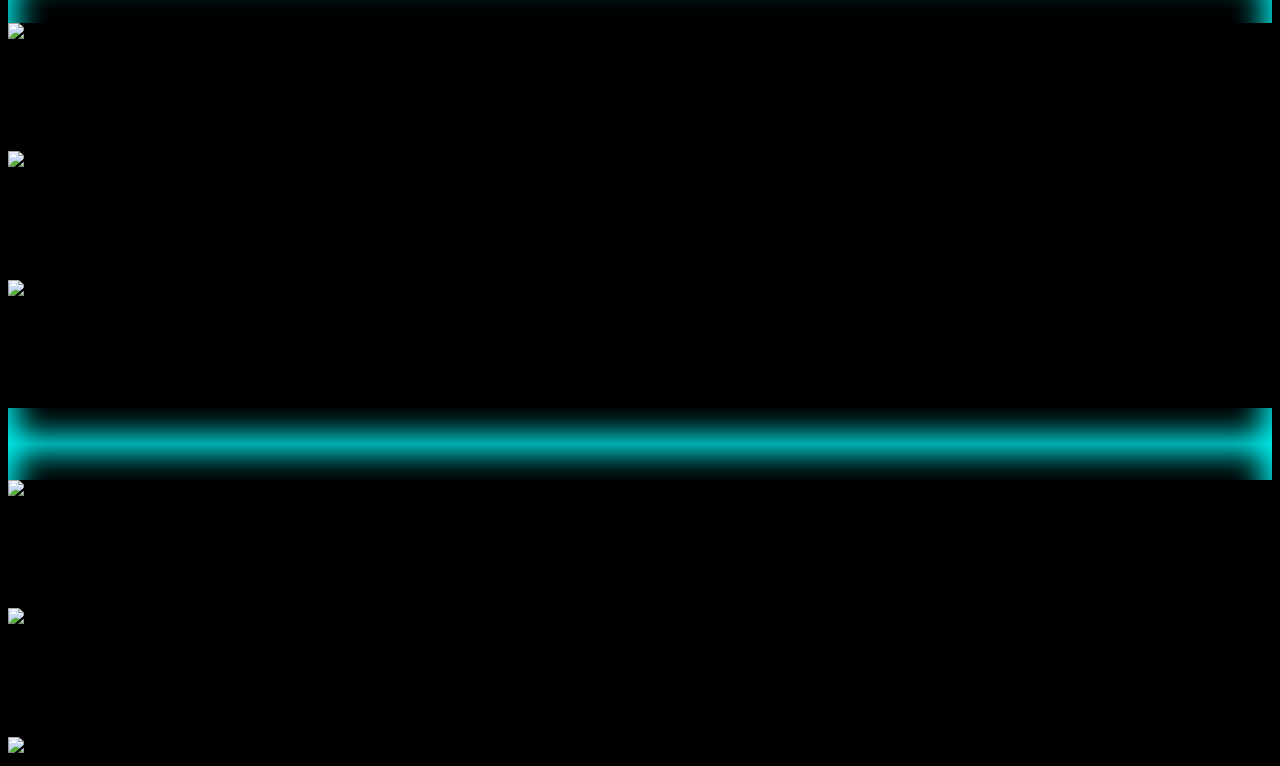
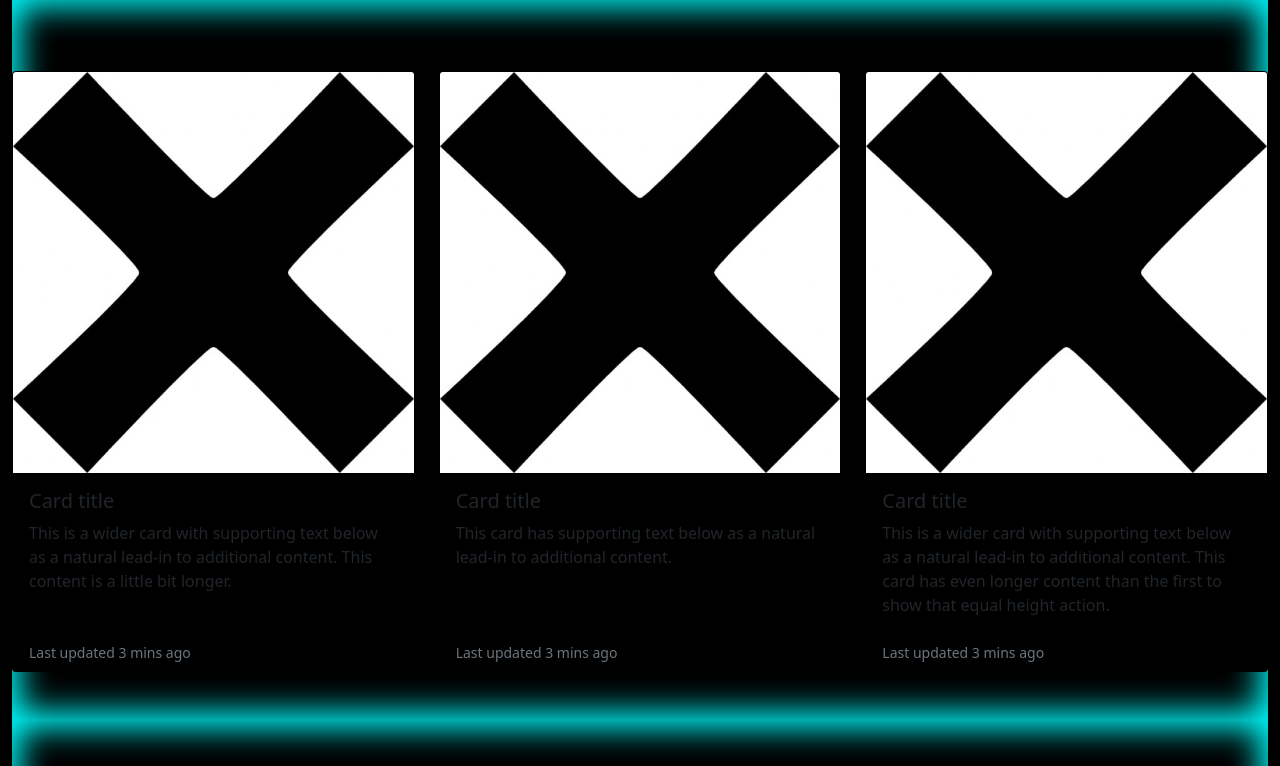
Before and after one commit to EmanuelPB123/efectos, a plain HTML site: page index.html in a window 1280 px wide. Shown: the part 57-823 px from the top of the page. Drawn offline with Linux system fonts and the light colour scheme; the site is published under a folder, as on GitHub Pages, so addresses that start at the root find nothing.

Commit message:
Update index.html

```diff
--- a/index.html
+++ b/index.html
@@ -4,7 +4,7 @@
     <meta charset="UTF-8">
     <meta http-equiv="X-UA-Compatible" content="IE=edge">
     <meta name="viewport" content="width=device-width, initial-scale=1.0">
-    <link rel="stylesheet" href="/recursos/css/bootstrap.min.css">
+    <link rel="stylesheet" href="recursos/css/bootstrap.min.css">
     <title>Pagina efectos EW</title>
     <style>
         #body1 {
@@ -121,7 +121,7 @@
         <div class="row row-cols-1 row-cols-md-3 g-4">
             <div class="col">
                 <div class="card h-100" id="body2">
-                    <img id="img" src="/recursos/image/x-simbolo_318-1407.jpg" class="card-img-top" alt="...">
+                    <img id="img" src="recursos/image/x-simbolo_318-1407.jpg" class="card-img-top" alt="...">
                     <div class="card-body">
                         <h5 class="card-title">Card title</h5>
                         <p class="card-text">This is a wider card with supporting text below as a natural lead-in to
@@ -134,7 +134,7 @@
             </div>
             <div class="col">
                 <div class="card h-100" id="body2">
-                    <img src="/recursos/image/x-simbolo_318-1407.jpg" class="card-img-top" alt="...">
+                    <img src="recursos/image/x-simbolo_318-1407.jpg" class="card-img-top" alt="...">
                     <div class="card-body">
                         <h5 class="card-title">Card title</h5>
                         <p class="card-text">This card has supporting text below as a natural lead-in to additional
@@ -147,7 +147,7 @@
             </div>
             <div class="col">
                 <div class="card h-100" id="body2">
-                    <img src="/recursos/image/x-simbolo_318-1407.jpg" class="card-img-top" alt="...">
+                    <img src="recursos/image/x-simbolo_318-1407.jpg" class="card-img-top" alt="...">
                     <div class="card-body">
                         <h5 class="card-title">Card title</h5>
                         <p class="card-text">This is a wider card with supporting text below as a natural lead-in to
@@ -169,7 +169,7 @@
         <div class="row row-cols-1 row-cols-md-3 g-4">
             <div class="col">
                 <div class="card h-100" id="body2">
-                    <img src="/recursos/image/x-simbolo_318-1407.jpg" class="card-img-top" alt="...">
+                    <img src="recursos/image/x-simbolo_318-1407.jpg" class="card-img-top" alt="...">
                     <div class="card-body">
                         <h5 class="card-title">Card title</h5>
                         <p class="card-text">This is a wider card with supporting text below as a natural lead-in to
@@ -182,7 +182,7 @@
             </div>
             <div class="col">
                 <div class="card h-100" id="body2">
-                    <img src="/recursos/image/x-simbolo_318-1407.jpg" class="card-img-top" alt="...">
+                    <img src="recursos/image/x-simbolo_318-1407.jpg" class="card-img-top" alt="...">
                     <div class="card-body">
                         <h5 class="card-title">Card title</h5>
                         <p class="card-text">This card has supporting text below as a natural lead-in to additional
@@ -195,7 +195,7 @@
             </div>
             <div class="col">
                 <div class="card h-100" id="body2">
-                    <img src="/recursos/image/x-simbolo_318-1407.jpg" class="card-img-top" alt="...">
+                    <img src="recursos/image/x-simbolo_318-1407.jpg" class="card-img-top" alt="...">
                     <div class="card-body">
                         <h5 class="card-title">Card title</h5>
                         <p class="card-text">This is a wider card with supporting text below as a natural lead-in to
```
